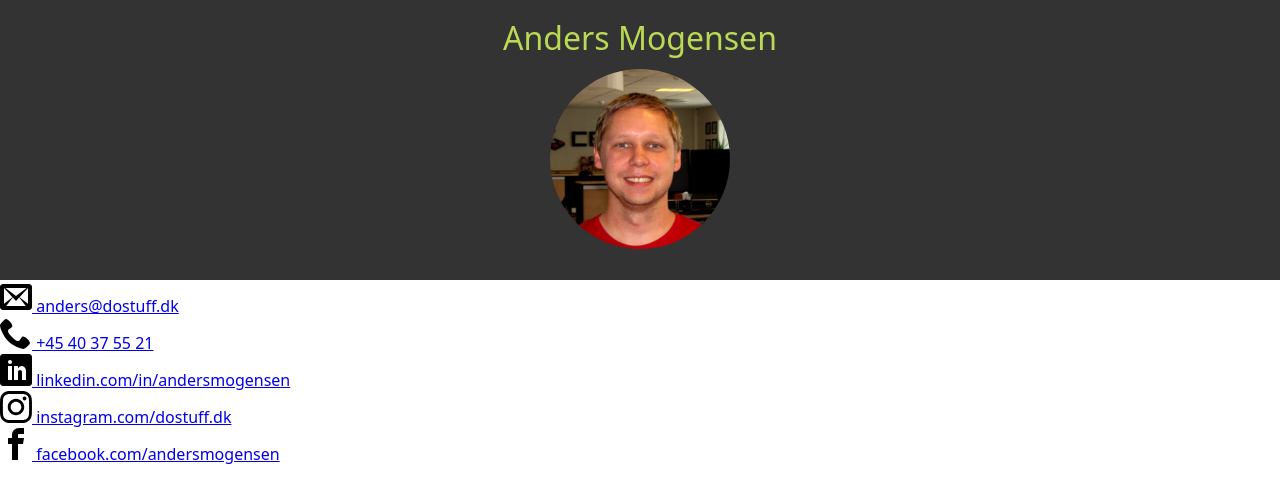
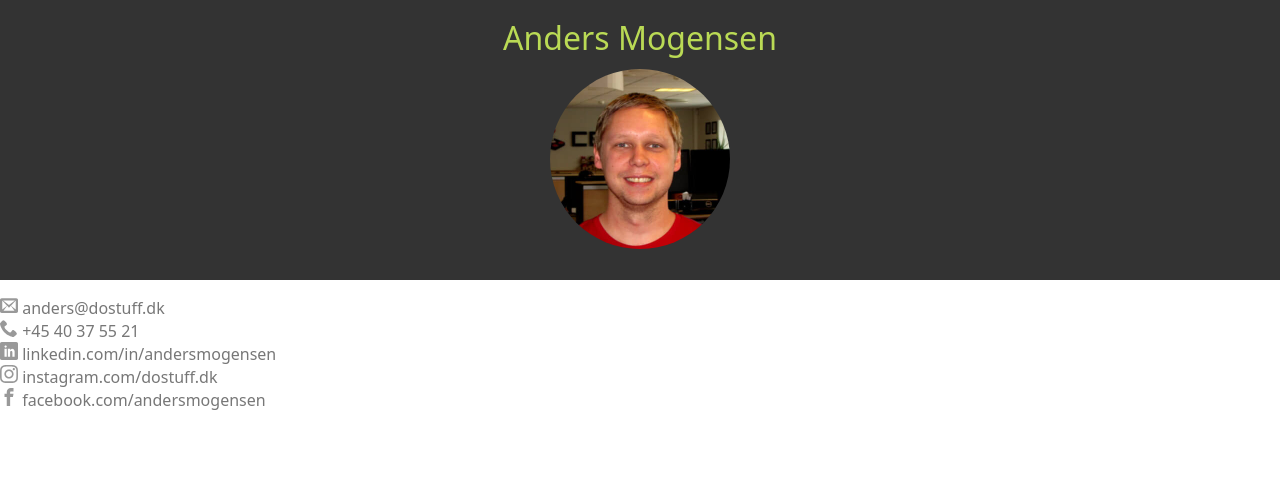
Before and after one commit to dostuffdk/dostuff2018, a website built with webpack: page src/template.html in a window 1280 px wide. Built offline with nearby package versions, Linux system fonts and the light colour scheme; some packages are replaced by stand-ins of ours.

Commit message:
Styling the list with some air and some nice colors.

```diff
--- a/src/css/main.css
+++ b/src/css/main.css
@@ -18,3 +18,18 @@ header {
         clip-path: circle(90px at center);
     }
 }
+
+main {
+    padding: 1rem 0;
+
+    & a {
+        color: #777;
+        text-decoration: none;
+    }
+
+    & svg {
+        width: 18px;
+        height: 18px;
+        fill: #999;
+    }
+}
```
